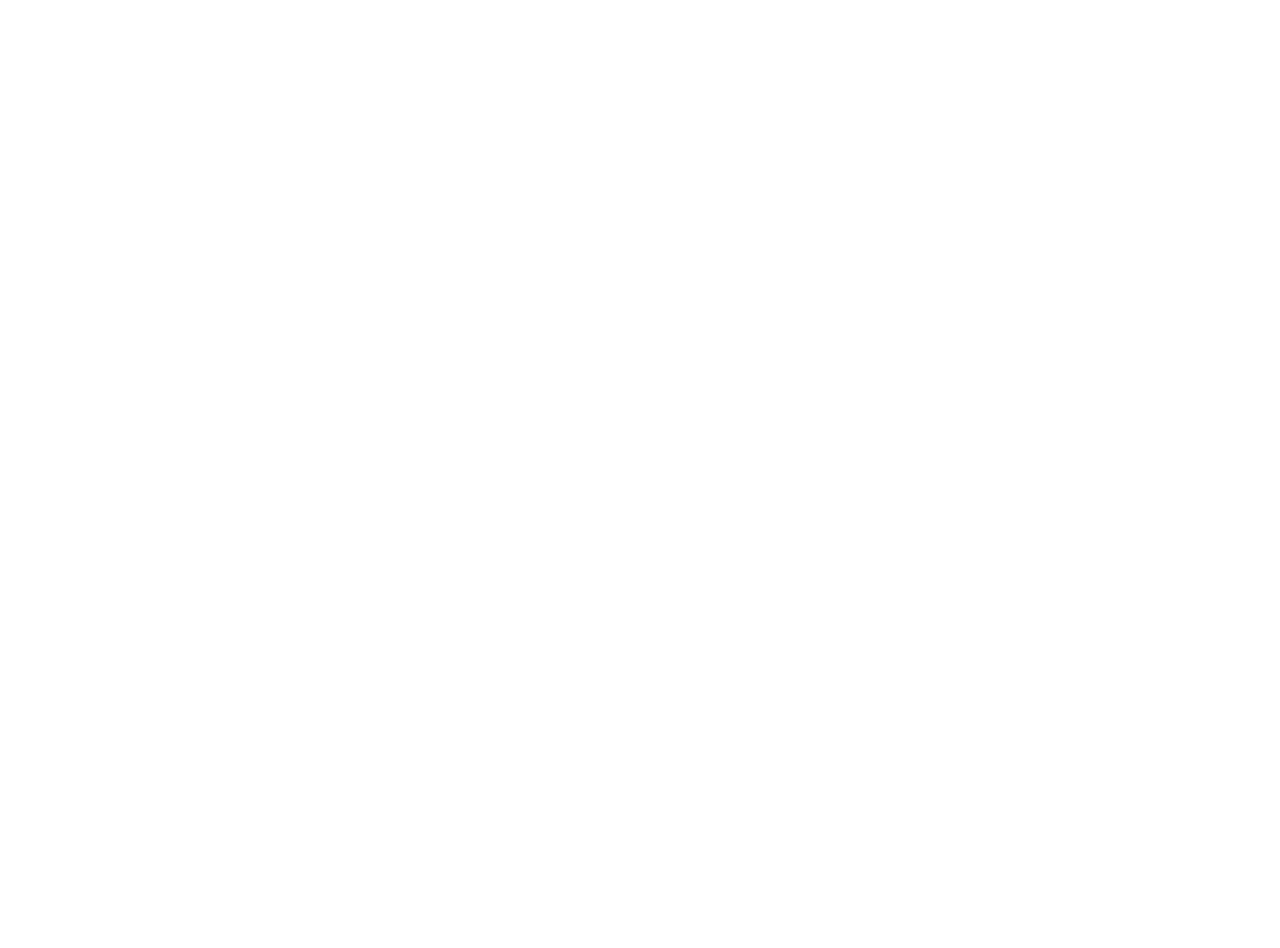
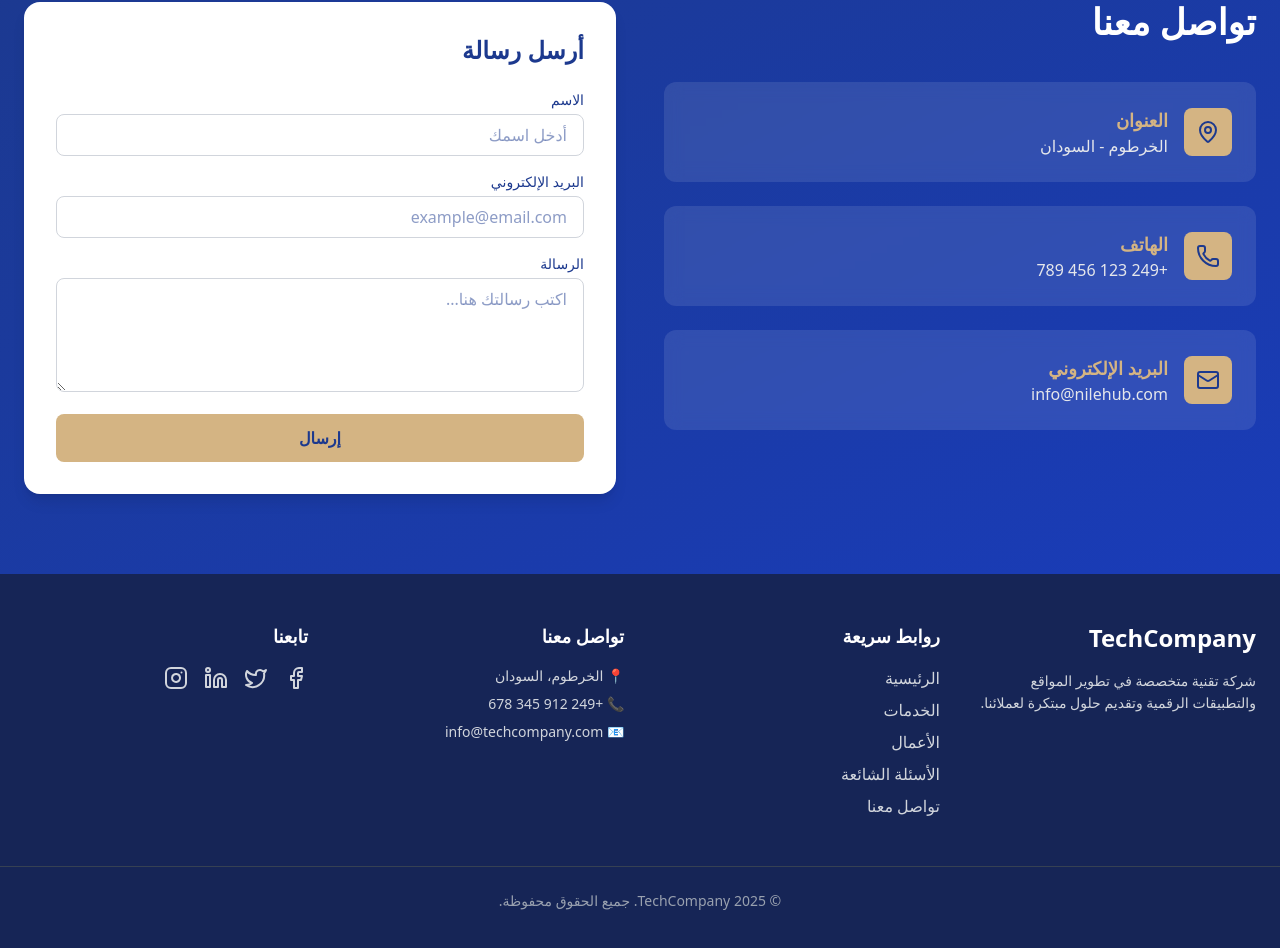
Before and after one commit to Qassim8/niloop, a Next.js app: page / in a window 1280 px wide. Shown: the part 5031-5979 px from the top of the page. Before the commit the page ends 4977 px from the top, so only its background shows below. Built offline with nearby package versions, Linux system fonts and the light colour scheme.

Commit message:
complete first lock for home page

```diff
--- a/src/app/page.js
+++ b/src/app/page.js
@@ -1,4 +1,5 @@
 import AboutSection from "@/components/about";
+import Contact from "@/components/contact";
 import FAQ from "@/components/faq";
 import Hero from "@/components/hero";
 import WorksSection from "@/components/portfolio";
@@ -16,6 +17,7 @@
       <QuoteSection />
       <Testimonials />
       <FAQ />
+      <Contact />
     </>
   );
 }
--- /dev/null
+++ b/src/components/contact.jsx
@@ -0,0 +1,98 @@
+"use client";
+
+import { MapPin, Phone, Mail } from "lucide-react";
+
+export default function Contact() {
+  return (
+    <section className="py-20 bg-gradient-to-br from-blue-900 to-blue-800 text-white">
+      <div className="container mx-auto px-6 grid md:grid-cols-2 gap-12">
+        {/* معلومات التواصل */}
+        <div>
+          <h2 className="text-3xl md:text-4xl font-bold mb-10">تواصل معنا</h2>
+
+          <div className="space-y-6">
+            {/* كارد العنوان */}
+            <div className="bg-white/10 backdrop-blur-sm rounded-xl p-6 flex items-center gap-4 hover:bg-white/20 transition">
+              <div className="bg-[#d4b483] p-3 rounded-lg">
+                <MapPin className="w-6 h-6 text-blue-900" />
+              </div>
+              <div>
+                <h4 className="font-semibold text-lg text-[#d4b483]">
+                  العنوان
+                </h4>
+                <p className="text-gray-200">الخرطوم - السودان</p>
+              </div>
+            </div>
+
+            {/* كارد الهاتف */}
+            <div className="bg-white/10 backdrop-blur-sm rounded-xl p-6 flex items-center gap-4 hover:bg-white/20 transition">
+              <div className="bg-[#d4b483] p-3 rounded-lg">
+                <Phone className="w-6 h-6 text-blue-900" />
+              </div>
+              <div>
+                <h4 className="font-semibold text-lg text-[#d4b483]">الهاتف</h4>
+                <p className="text-gray-200">+249 123 456 789</p>
+              </div>
+            </div>
+
+            {/* كارد البريد */}
+            <div className="bg-white/10 backdrop-blur-sm rounded-xl p-6 flex items-center gap-4 hover:bg-white/20 transition">
+              <div className="bg-[#d4b483] p-3 rounded-lg">
+                <Mail className="w-6 h-6 text-blue-900" />
+              </div>
+              <div>
+                <h4 className="font-semibold text-lg text-[#d4b483]">
+                  البريد الإلكتروني
+                </h4>
+                <p className="text-gray-200">info@nilehub.com</p>
+              </div>
+            </div>
+          </div>
+        </div>
+
+        {/* نموذج التواصل */}
+        <div className="bg-white text-blue-900 rounded-2xl shadow-lg p-8">
+          <h3 className="text-2xl font-semibold mb-6">أرسل رسالة</h3>
+
+          <form className="space-y-4">
+            <div>
+              <label className="block text-sm font-medium mb-1">الاسم</label>
+              <input
+                type="text"
+                className="w-full border border-gray-300 rounded-lg px-4 py-2 focus:outline-none focus:ring-2 focus:ring-[#d4b483]"
+                placeholder="أدخل اسمك"
+              />
+            </div>
+
+            <div>
+              <label className="block text-sm font-medium mb-1">
+                البريد الإلكتروني
+              </label>
+              <input
+                type="email"
+                className="w-full border border-gray-300 rounded-lg px-4 py-2 focus:outline-none focus:ring-2 focus:ring-[#d4b483]"
+                placeholder="example@email.com"
+              />
+            </div>
+
+            <div>
+              <label className="block text-sm font-medium mb-1">الرسالة</label>
+              <textarea
+                rows={4}
+                className="w-full border border-gray-300 rounded-lg px-4 py-2 focus:outline-none focus:ring-2 focus:ring-[#d4b483]"
+                placeholder="اكتب رسالتك هنا..."
+              ></textarea>
+            </div>
+
+            <button
+              type="submit"
+              className="w-full bg-[#d4b483] text-blue-900 py-3 rounded-lg font-semibold hover:opacity-90 transition"
+            >
+              إرسال
+            </button>
+          </form>
+        </div>
+      </div>
+    </section>
+  );
+}
--- a/src/components/footer.jsx
+++ b/src/components/footer.jsx
@@ -1,9 +1,85 @@
-import React from 'react'
+import { Facebook, Twitter, Linkedin, Instagram } from "lucide-react";
+import Link from "next/link";
 
-function footer() {
+export default function Footer() {
   return (
-    <div>footer</div>
-  )
+    <footer className="bg-blue-950 text-gray-300 py-12">
+      <div className="container mx-auto px-6 grid grid-cols-1 md:grid-cols-4 gap-8">
+        {/* العمود الأول */}
+        <div>
+          <h2 className="text-2xl font-bold text-white mb-4">TechCompany</h2>
+          <p className="text-sm leading-relaxed">
+            شركة تقنية متخصصة في تطوير المواقع والتطبيقات الرقمية وتقديم حلول
+            مبتكرة لعملائنا.
+          </p>
+        </div>
+
+        {/* العمود الثاني */}
+        <div>
+          <h3 className="text-lg font-semibold text-white mb-4">روابط سريعة</h3>
+          <ul className="space-y-2">
+            <li>
+              <Link href="/" className="hover:text-white">
+                الرئيسية
+              </Link>
+            </li>
+            <li>
+              <Link href="#services" className="hover:text-white">
+                الخدمات
+              </Link>
+            </li>
+            <li>
+              <Link href="#works" className="hover:text-white">
+                الأعمال
+              </Link>
+            </li>
+            <li>
+              <Link href="#faq" className="hover:text-white">
+                الأسئلة الشائعة
+              </Link>
+            </li>
+            <li>
+              <Link href="#contact" className="hover:text-white">
+                تواصل معنا
+              </Link>
+            </li>
+          </ul>
+        </div>
+
+        {/* العمود الثالث */}
+        <div>
+          <h3 className="text-lg font-semibold text-white mb-4">تواصل معنا</h3>
+          <ul className="space-y-2 text-sm">
+            <li>📍 الخرطوم، السودان</li>
+            <li>📞 +249 912 345 678</li>
+            <li>📧 info@techcompany.com</li>
+          </ul>
+        </div>
+
+        {/* العمود الرابع */}
+        <div>
+          <h3 className="text-lg font-semibold text-white mb-4">تابعنا</h3>
+          <div className="flex space-x-4">
+            <Link href="#" className="hover:text-white">
+              <Facebook />
+            </Link>
+            <Link href="#" className="hover:text-white">
+              <Twitter />
+            </Link>
+            <Link href="#" className="hover:text-white">
+              <Linkedin />
+            </Link>
+            <Link href="#" className="hover:text-white">
+              <Instagram />
+            </Link>
+          </div>
+        </div>
+      </div>
+
+      {/* الحقوق */}
+      <div className="mt-12 border-t border-gray-700 pt-6 text-center text-sm text-gray-400">
+        © {new Date().getFullYear()} TechCompany. جميع الحقوق محفوظة.
+      </div>
+    </footer>
+  );
 }
-
-export default footer
```
